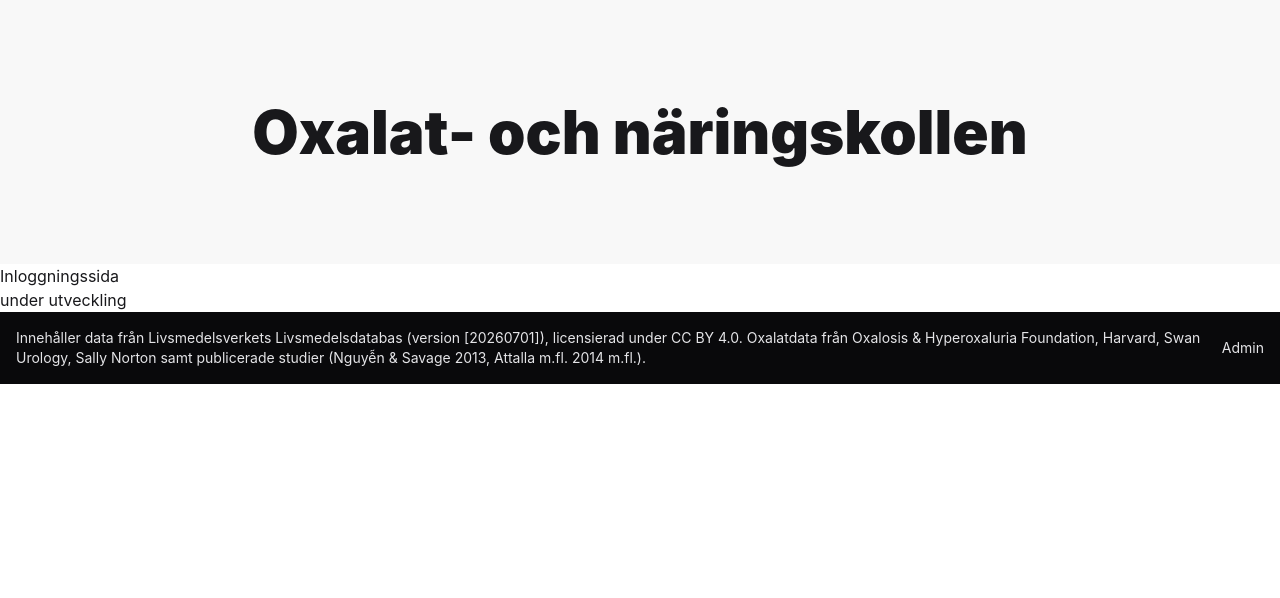
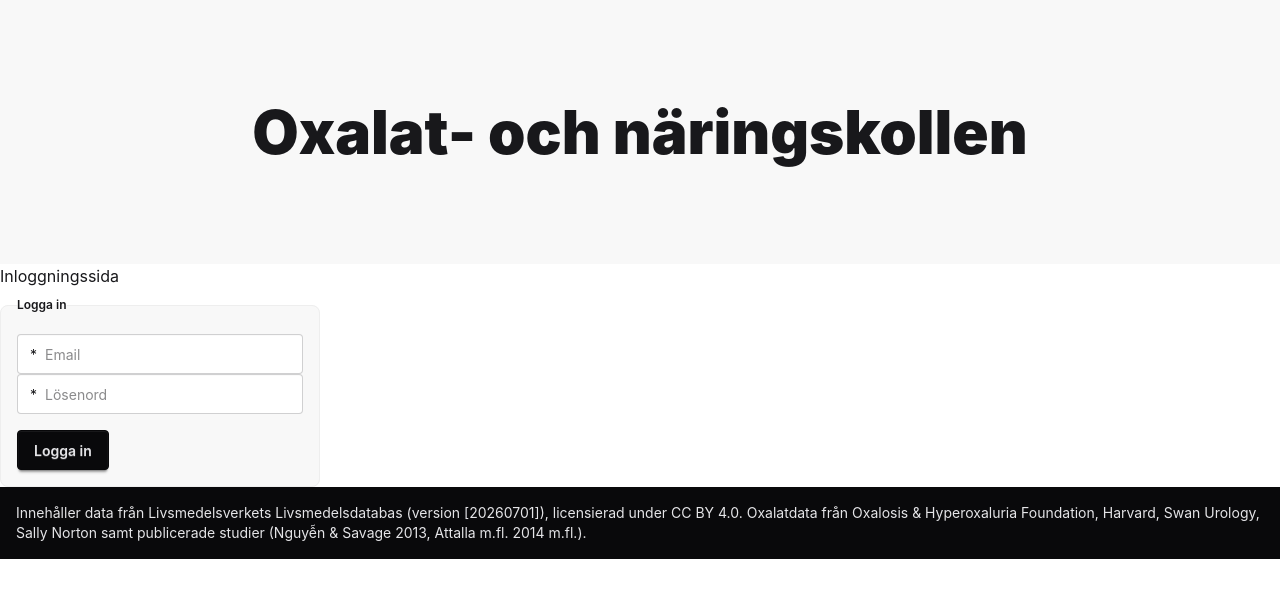
Before and after one commit to KatarinaHolm/NaringskollenClient, a React (Vite) app: page /login in a window 1280 px wide. Shown: the top 598 px of the page. Built offline with nearby package versions, Linux system fonts and the light colour scheme; no server answers.

Commit message:
Feat: Implement login and Protected Route. - navigate to admin after login in. - When trying to go to protected route navigates to login. -Only show login button on homepage footer.
Refactor Input, remove id and use name instead.

```diff
--- a/src/App.jsx
+++ b/src/App.jsx
@@ -1,4 +1,5 @@
 import {Routes, Route} from 'react-router';
+import ProtectedRoute from './components/ProtectedRoute';
 import Header from './components/header';
 import Footer from './components/footer';
 import AdminPage from './pages/adminPage';
@@ -16,7 +17,7 @@ function App() {
       <Routes>
         <Route path='/login' element={<LoginPage />} />
         <Route path='/' element={<HomePage />} />
-        <Route path='/admin' element={<AdminPage />}/> {/* !!!!! add to - Protected route */}
+        <Route path='/admin' element={<ProtectedRoute><AdminPage /></ProtectedRoute>}/>
       </Routes>
     </FoodProvider>
     <Footer />
--- a/src/atoms/input.jsx
+++ b/src/atoms/input.jsx
@@ -1,16 +1,16 @@
 import { useInputValidation } from "../hooks/useInputValidation"
 
-export default function Input({id, type, placeholder, value, onChange, name, required, disabled, disabledInfoText}){
+export default function Input({type, placeholder, value, onChange, name, required, disabled=false, disabledInfoText}){
   const {inputError, handleFocus, handleBlur, handleInvalid} = useInputValidation();
 
   return(
    <>
-   <label htmlFor={id} className="input">
+   <label htmlFor={name} className="input">
     <span className="sr-only">{placeholder}</span>
     {required && <span className="required">*</span>}
     <input
     className="grow"
-    id={id}
+    id={name}
     type={type}
     placeholder={placeholder}
     value={value}
--- /dev/null
+++ b/src/components/ProtectedRoute.jsx
@@ -0,0 +1,28 @@
+import { useEffect, useState } from "react";
+import { checkAuthentication } from "../services/AuthService";
+import { Navigate } from "react-router";
+
+export default function ProtectedRoute({children}){
+    const [isAuthenticated, setIsAuthenticated] = useState(null);
+
+    useEffect(() => {
+
+        async function checkAuth() {
+            const authenticated = await checkAuthentication();
+            setIsAuthenticated(authenticated);
+        }
+
+        checkAuth();
+    }, []);
+
+    if(isAuthenticated === null){
+        //spinner?
+        return <p>Loading... </p>
+    }
+
+    if(isAuthenticated === false){
+        return <Navigate to="/login" />
+    }
+
+    return children;
+}
--- a/src/components/footer.jsx
+++ b/src/components/footer.jsx
@@ -1,8 +1,10 @@
-import { NavLink } from "react-router"
+import { NavLink, useLocation } from "react-router"
 
 export default function Footer(){
+    const location = useLocation();
+    const hideLoginButton = ["/login", "/admin"];
+    const shouldHideLoginButton = hideLoginButton.includes(location.pathname);
 
-    // hide navlink when admin is logged in
 
     return(
     <footer className="footer sm:footer-horizontal bg-neutral text-neutral-content items-center p-4">
@@ -10,11 +12,15 @@ export default function Footer(){
     {/* bild? */}
         <p>Innehåller data från Livsmedelsverkets Livsmedelsdatabas (version [20260701]), licensierad under CC BY 4.0. Oxalatdata från Oxalosis & Hyperoxaluria Foundation, Harvard, Swan Urology, Sally Norton samt publicerade studier (Nguyễn & Savage 2013, Attalla m.fl. 2014 m.fl.). </p>
     </aside>
-    <nav className="grid-flow-col gap-4 md:place-self-center md:justify-self-end">
-        <NavLink to= "/login">
-            Admin
-        </NavLink>
-    </nav>
+
+    {!shouldHideLoginButton && (
+        <nav className="grid-flow-col gap-4 md:place-self-center md:justify-self-end">
+            <NavLink to= "/login">
+                Admin
+            </NavLink>
+        </nav>
+    )}
+
     </footer>
     )
 }
--- /dev/null
+++ b/src/components/login.jsx
@@ -0,0 +1,28 @@
+import InputField from "../atoms/input";
+import { useState } from "react";
+import { login } from "../services/AuthService";
+import { useNavigate } from "react-router";
+
+export default function Login(){
+    const [email, setEmail] = useState("");
+    const [password, setPassword] = useState("");
+    const navigate = useNavigate();
+
+    async function handleLogin(e){
+
+        e.preventDefault();
+        await login(email, password);
+        navigate("/admin");
+    }
+
+    return(
+        <fieldset className="fieldset bg-base-200 border-base-300 rounded-box w-xs border p-4">
+            <legend className="fieldset-legend">Logga in</legend>
+            <form onSubmit={handleLogin}>
+                <InputField type="email" placeholder="Email" value={email} onChange={(e) => setEmail(e.target.value)} name="email" required />
+                <InputField type="password" placeholder="Lösenord" value={password} onChange={(e) => setPassword(e.target.value)} name="password" required />
+                <button type="submit" className="btn btn-neutral mt-4">Logga in</button>
+            </form>
+        </fieldset>
+    )
+}
--- a/src/pages/loginPage.jsx
+++ b/src/pages/loginPage.jsx
@@ -1,10 +1,11 @@
+import Login from "../components/login";
 
 export default function LoginPage(){
 
     return(
         <>
         <h2>Inloggningssida</h2>
-        <p>under utveckling</p>
+        <Login />
         </>
     )
 }
--- /dev/null
+++ b/src/services/AuthService.js
@@ -0,0 +1,21 @@
+import axios from "axios";
+
+const api = axios.create({
+    baseURL: import.meta.env.VITE_API_BASE_URL,
+    withCredentials: true,
+});
+
+export async function login(email, password){
+    await api.post("login?useCookies=true", {email, password});
+}
+
+export async function checkAuthentication(){
+    try{
+        await api.get("manage/info");
+        return true;
+    } catch(error){
+        if(error.response.status === 401){
+            return false;
+        }
+    }
+}
--- a/src/services/foodService.js
+++ b/src/services/foodService.js
@@ -2,7 +2,7 @@ import axios from "axios";
 
 const api = axios.create({
     baseURL: import.meta.env.VITE_API_BASE_URL,
-
+    withCredentials: true,
 })
 
 //Rename to Search in frontend and backend
```
